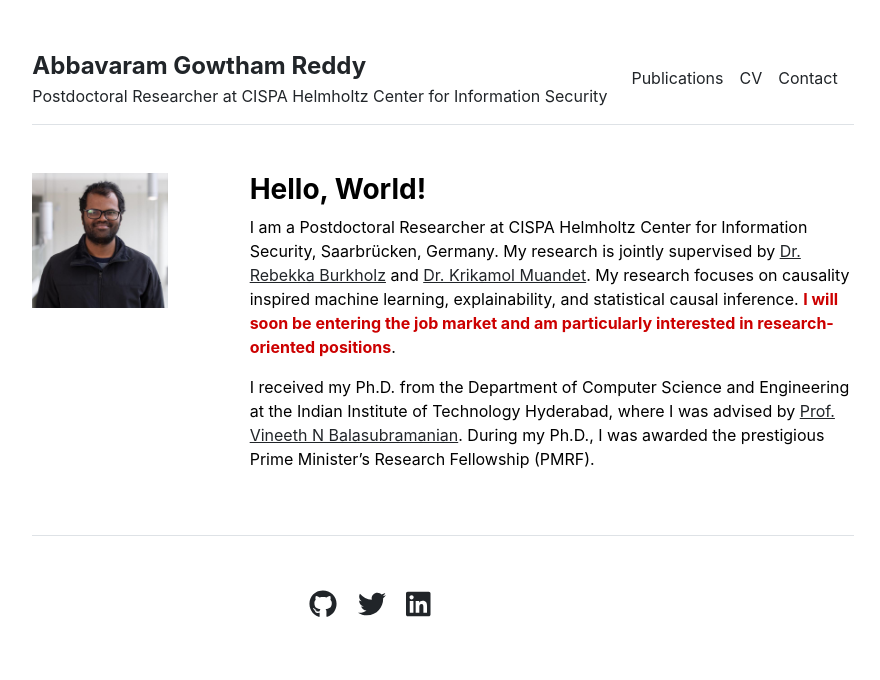
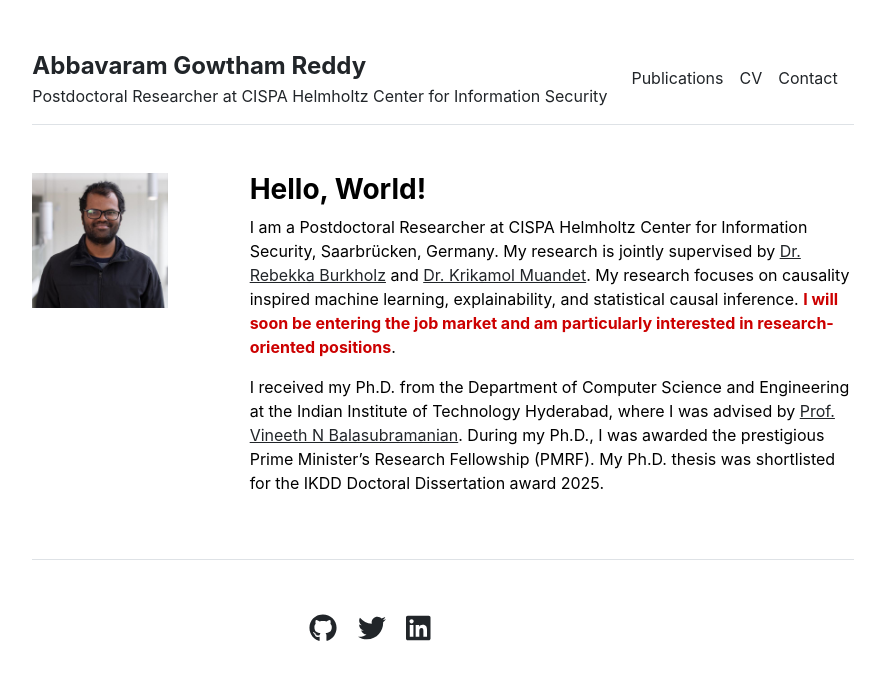
Before and after one commit to gautam0707/gautam0707.github.io, a Jekyll site: the page built from index.md, in a window 1280 px wide. Shown: the top 680 px of the page, without its empty margins (197-1077 px from the left). Built offline with Jekyll 4.4.1, drawn with Linux system fonts in a browser that asks for light colours; a style sheet for code colours, icons or effects is not loaded.

Commit message:
Update index.md

```diff
--- a/index.md
+++ b/index.md
@@ -4,4 +4,4 @@ title: "Home"
 ---
 I am a Postdoctoral Researcher at CISPA Helmholtz Center for Information Security, Saarbrücken, Germany. My research is jointly supervised by [Dr. Rebekka Burkholz](https://sites.google.com/view/rebekkaburkholz/) and [Dr. Krikamol Muandet](https://www.krikamol.org/). My research focuses on causality inspired machine learning, explainability, and statistical causal inference. <strong style="color:#c00;">I will soon be entering the job market and am particularly interested in research-oriented positions</strong>.
 
-I received my Ph.D. from the Department of Computer Science and Engineering at the Indian Institute of Technology Hyderabad, where I was advised by [Prof. Vineeth N Balasubramanian](https://people.iith.ac.in/vineethnb/index.html). During my Ph.D., I was awarded the prestigious Prime Minister’s Research Fellowship (PMRF).
+I received my Ph.D. from the Department of Computer Science and Engineering at the Indian Institute of Technology Hyderabad, where I was advised by [Prof. Vineeth N Balasubramanian](https://people.iith.ac.in/vineethnb/index.html). During my Ph.D., I was awarded the prestigious Prime Minister’s Research Fellowship (PMRF). My Ph.D. thesis was shortlisted for the IKDD Doctoral Dissertation award 2025.
```
